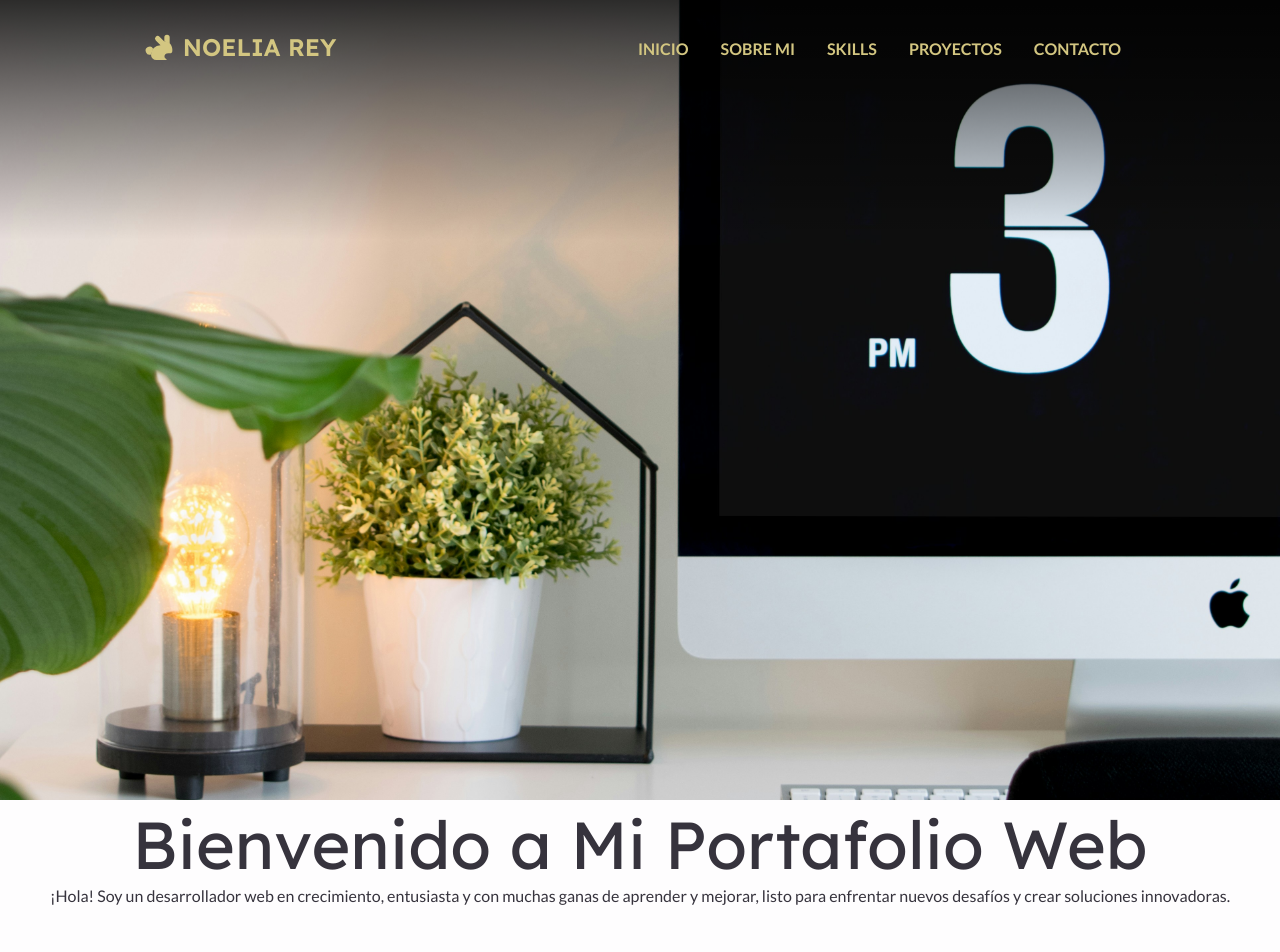
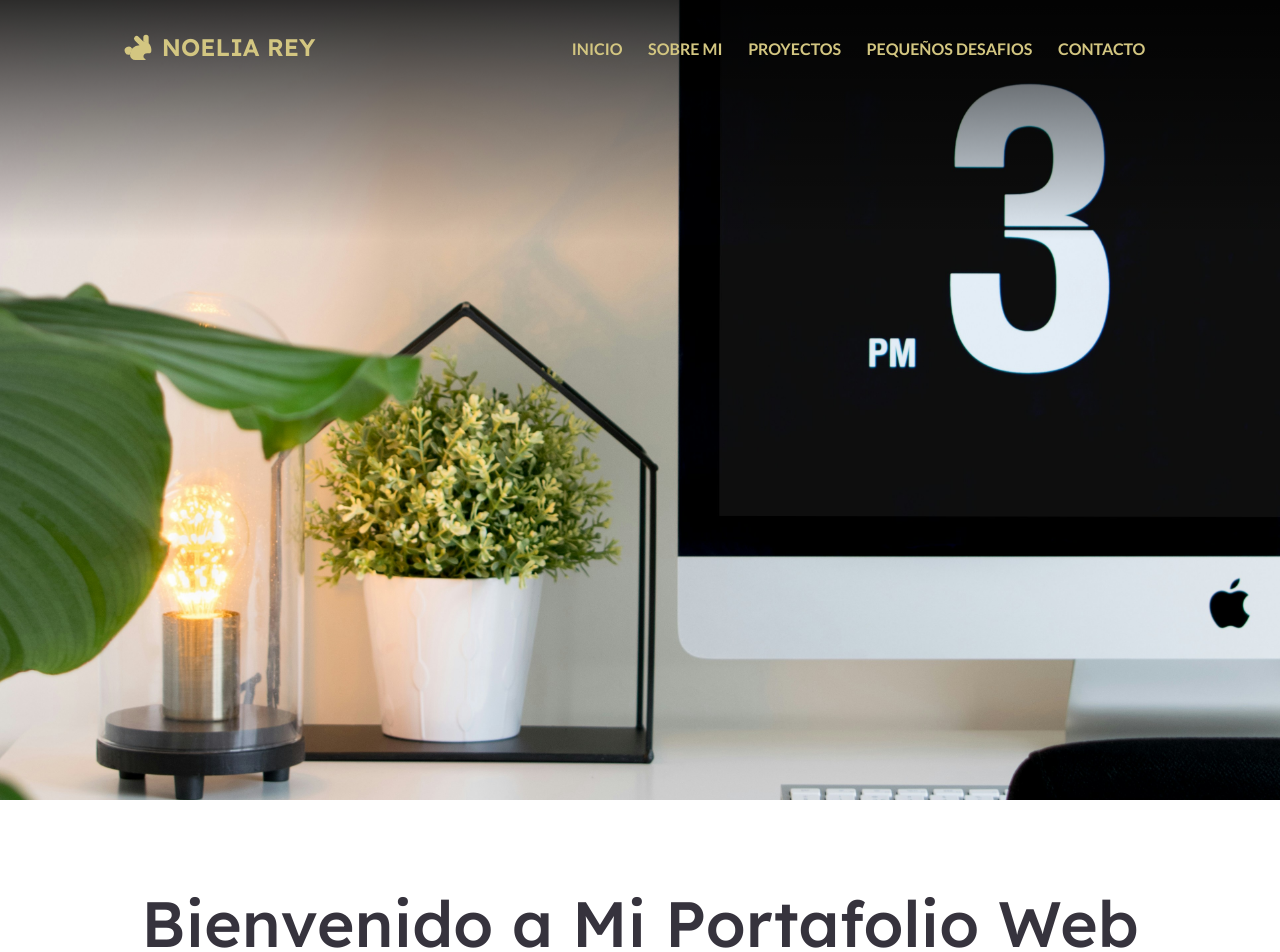
Before and after one commit to Bedknobs/Portafolio, a React (Vite) app in the folder frontend/: page / in a window 1280 px wide. Shown: the top 952 px of the page. Before the commit the page ends 905 px from the top, so only its background shows below. Built offline with nearby package versions, Linux system fonts and the light colour scheme.

Commit message:
added style to the welcome text and added images and icons folders to assets

```diff
--- a/frontend/src/components/home/Home.jsx
+++ b/frontend/src/components/home/Home.jsx
@@ -5,27 +5,30 @@ export default function Home() {
     <>
       <nav>
         <section className="navSection">
-          <img src="../../../src/assets/rabbitIcon.svg" alt="Rabbit Icon" />
+          <img
+            src="../../../src/assets/icons/rabbitIcon.svg"
+            alt="Rabbit Icon"
+          />
           <p>NOELIA REY</p>
         </section>
         <section className="navSection">
           <a href="">INICIO</a>
           <a href="">SOBRE MI</a>
-          <a href="">SKILLS</a>
           <a href="">PROYECTOS</a>
+          <a href="">PEQUEÑOS DESAFIOS</a>
           <a href="">CONTACTO</a>
         </section>
       </nav>
 
       <div className="coverImage">
-        <img src="../../../src/assets/homeImage.jpg" alt="Background" />
+        <img src="../../../src/assets/images/homeImage.jpg" alt="Background" />
       </div>
 
       <div className="welcomeText">
         <p className="welcomeTitle">Bienvenido a Mi Portafolio Web</p>
         <p className="welcomeSubtitle">
-          ¡Hola! Soy un desarrollador web en crecimiento, entusiasta y con
-          muchas ganas de aprender y mejorar, listo para enfrentar nuevos
+          ¡Hola! Soy una desarrolladora web en crecimiento, entusiasta y con
+          muchas ganas de aprender y mejorar, lista para enfrentar nuevos
           desafíos y crear soluciones innovadoras.
         </p>
       </div>
--- a/frontend/src/components/home/home.css
+++ b/frontend/src/components/home/home.css
@@ -6,7 +6,7 @@ nav,
 
 nav,
 .navSection a {
-  color: #d3c681;
+  color: var(--light-link-color);
   font-weight: 600;
 }
 
@@ -24,7 +24,7 @@ nav p {
 }
 
 .navSection a {
-  margin: auto 1rem;
+  margin: auto 0.8rem;
 }
 
 .image-container {
@@ -59,9 +59,18 @@ nav {
   display: flex;
   flex-direction: column;
   align-items: center;
+  margin: 5rem 1rem;
+  text-align: center;
 }
 
 .welcomeTitle {
-  font-size: 4.15rem;
+  font-size: 4rem;
   font-family: var(--title-font);
+  font-weight: 500;
 }
+
+.welcomeSubtitle {
+  color: var(--dark-subtitle-color);
+  width: 60%;
+  margin-top: 0.5rem;
+}
--- a/frontend/src/index.css
+++ b/frontend/src/index.css
@@ -7,13 +7,7 @@
 
   color: #36333d;
   --dark-subtitle-color: #858389;
-  --light-title-color: #fcfbfe;
-  --light-subtitle-color: #eae6f9;
-  background-color: #fefdfe;
-  --background-violet: #ada7ce;
-
-  --color-lila: #dbcdef;
-  --color-blue: #bfbbed;
+  --light-link-color: #d3c681;
 
   font-synthesis: none;
   text-rendering: optimizeLegibility;
```
Also changed, not shown: frontend/src/assets/icons/rabbitIcon.svg (renamed from frontend/src/assets/rabbitIcon.svg), frontend/src/assets/images/homeImage.jpg (renamed from frontend/src/assets/homeImage.jpg).
